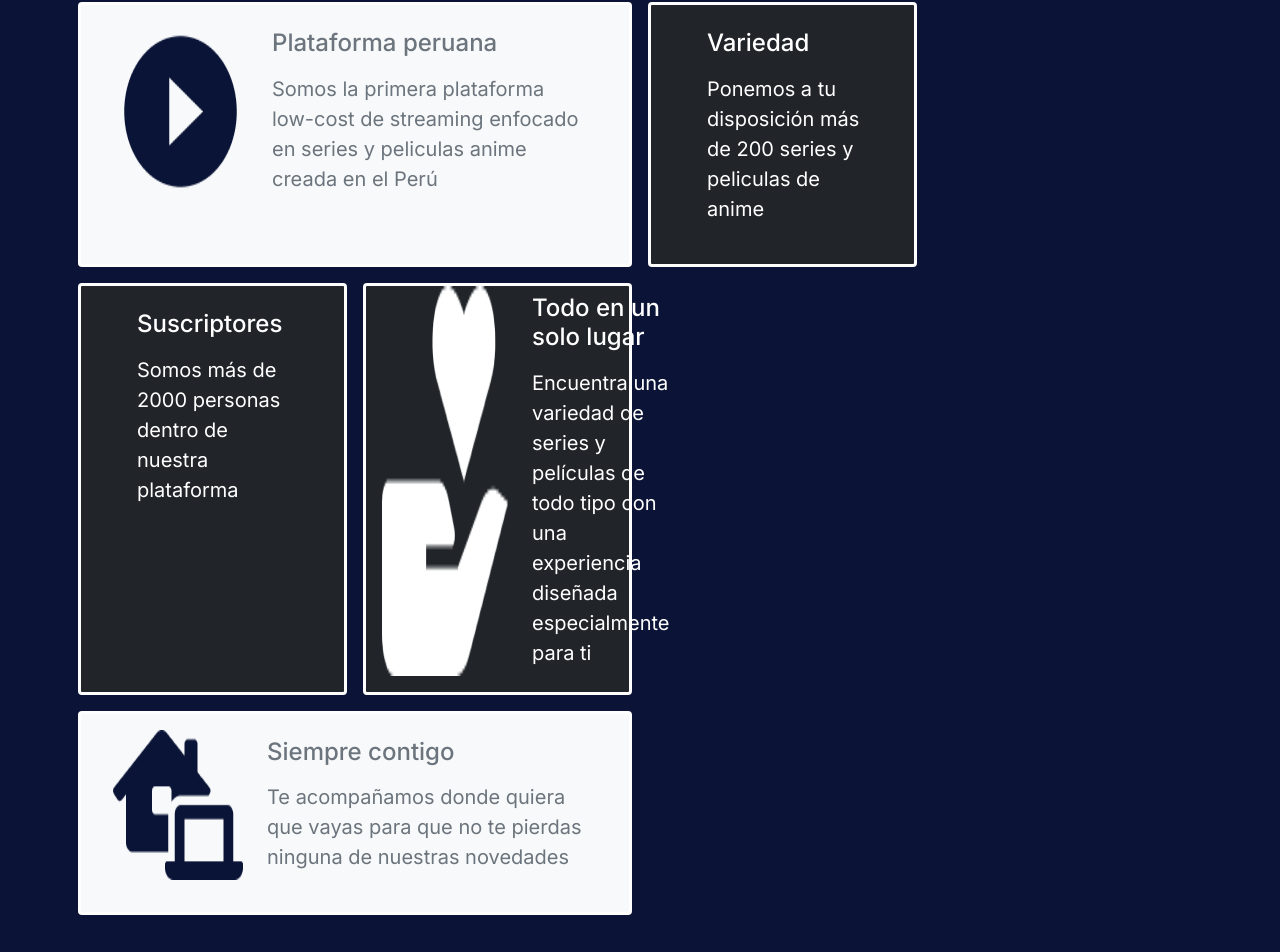
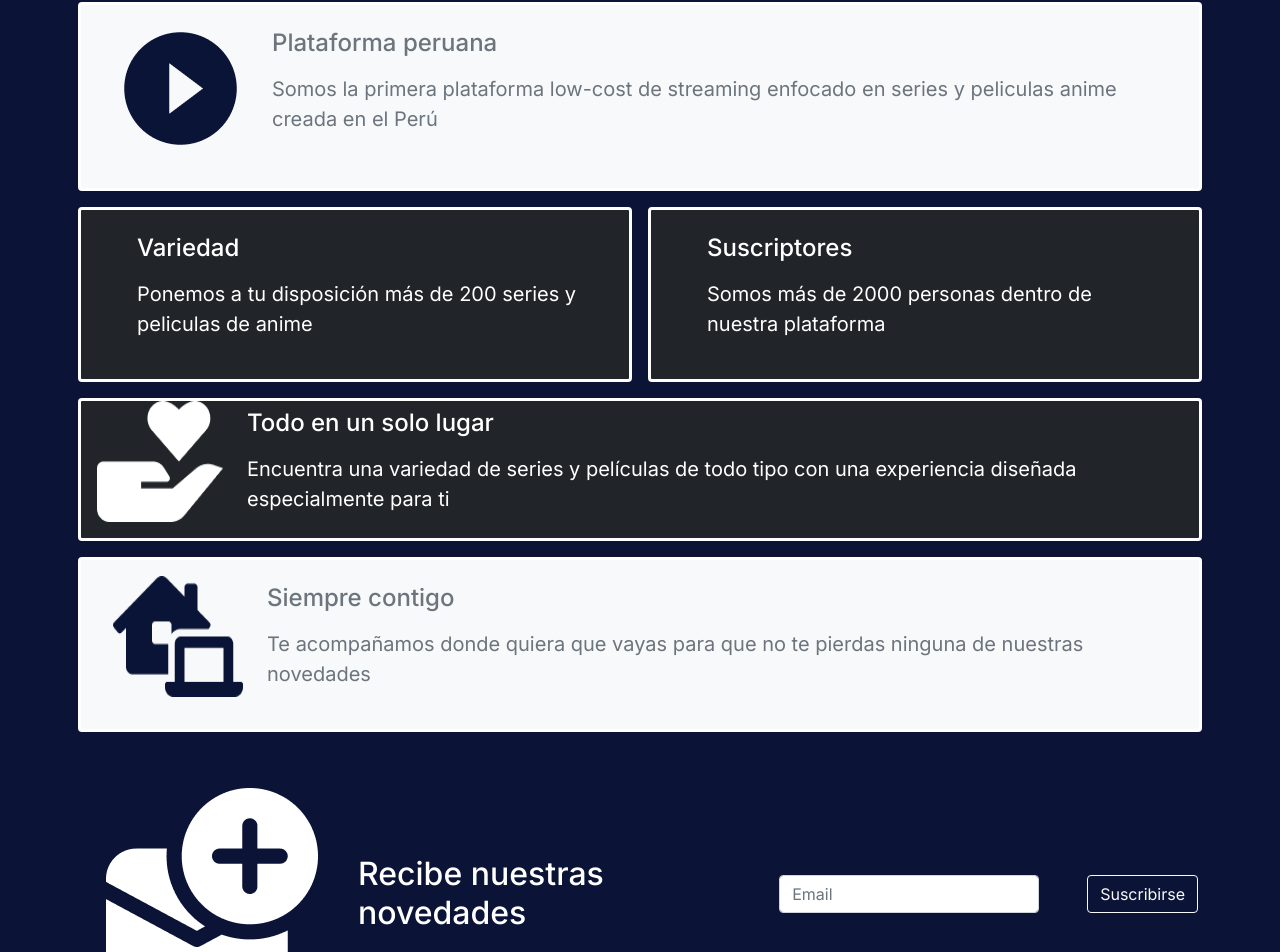
Before and after one commit to EstacionOtaku/Estacion-Otaku, a React (Create React App) app: page /nosotros in a window 1280 px wide. Shown: the part 1477-2429 px from the top of the page. Built offline with nearby package versions, Linux system fonts and the light colour scheme; no server answers; sample sign-in values are in the browser's storage.

Commit message:
Agregamos componente Form y Nosotroscars

```diff
--- /dev/null
+++ b/src/components/Cards/NosotrosCards.jsx
@@ -0,0 +1,98 @@
+import Home from "../../assets/Nosotros/home.png";
+import Love from "../../assets/Nosotros/love.png";
+import Play from "../../assets/Nosotros/play.png";
+
+const NosotrosCards = () => {
+  return (
+    <section class="container d-flex align-items-center justify-content-center alto-50 mt-5 ">
+      <div class="row d-flex ">
+        <div class="col-12  ">
+          <div class="row ">
+            <div class="col-12 col-lg-12 p-2">
+              <article class="card h-100 bg-light text-white border border-white  border border-3 ">
+                <div class="card-body">
+                  <div class="d-flex mb-3  ">
+                    <img src={Play} alt="play" />
+                    <div class="ps-3">
+                      <h4 class="m-0 p-2 h4  text-secondary">
+                        Plataforma peruana
+                      </h4>
+                      <p class="m-0 p-2 fs-5 text-secondary">
+                        Somos la primera plataforma low-cost de streaming
+                        enfocado en series y peliculas anime creada en el Perú
+                      </p>
+                    </div>
+                  </div>
+                </div>
+              </article>
+            </div>
+            <div class="col-12 col-lg-6 p-2">
+              <article class="card h-100 bg-dark text-white border border-white  border border-3">
+                <div class="card-body ">
+                  <div class="d-flex mb-3  ">
+                    <div class="ps-3">
+                      <h4 class="m-0 p-2 h4">Variedad</h4>
+                      <p class="m-0 p-2 fs-5">
+                        Ponemos a tu disposición más de 200 series y peliculas
+                        de anime
+                      </p>
+                    </div>
+                  </div>
+                </div>
+              </article>
+            </div>
+            <div class="col-12 col-lg-6 p-2">
+              <article class="card h-100 bg-dark text-white border border-white  border border-3">
+                <div class="card-body ">
+                  <div class="d-flex mb-3  ">
+                    <div class="ps-3">
+                      <h4 class="m-0 p-2 h4">Suscriptores</h4>
+                      <p class="m-0 p-2 fs-5">
+                        Somos más de 2000 personas dentro de nuestra plataforma
+                      </p>
+                    </div>
+                  </div>
+                </div>
+              </article>
+            </div>
+            <div class="col-12 col-lg-12 p-2">
+              <article class="card h-100 bg-dark text-white border border-white  border border-3 ">
+                <div class="d-flex mb-3  ">
+                  <img src={Love} alt="love" />
+                  <div class="ps-3 ">
+                    <h4 class="m-0 p-2 h4 ">Todo en un solo lugar</h4>
+                    <p class="m-0 p-2 fs-5">
+                      Encuentra una variedad de series y películas de todo tipo
+                      con una experiencia diseñada especialmente para ti
+                    </p>
+                  </div>
+                </div>
+              </article>
+            </div>
+
+            <div class="col-12 col-lg-12 p-2">
+              <article class="card h-100 bg-light text-white border border-white  border border-3">
+                <div class="card-body ">
+                  <div class="d-flex mb-3 ">
+                    <img src={Home} alt="home" />
+                    <div class="ps-3">
+                      <h4 class="m-0 p-2 h4 text-secondary ">
+                        Siempre contigo
+                      </h4>
+                      <p class="m-0 p-2 fs-5 text-secondary ">
+                        Te acompañamos donde quiera que vayas para que no te
+                        pierdas ninguna de nuestras novedades
+                      </p>
+                    </div>
+                  </div>
+                </div>
+              </article>
+            </div>
+          </div>
+        </div>
+      </div>
+    </section>
+  );
+};
+
+export default NosotrosCards;
--- /dev/null
+++ b/src/components/Form/FormNosotros.jsx
@@ -0,0 +1,34 @@
+import Email from "../../assets/Nosotros/email.png";
+const FormNosotros = () => {
+  return (
+    <form action="form-control">
+      <article class="container d-flex align-items-center  alto-50 text-white  mt-5 mb-5 ">
+        <img class="ms-4" src={Email} alt="mail" />
+        <div class="ps-3 me-5 ">
+          <h2 class="m-0 p-0 h2 ms-4 "> Recibe nuestras novedades </h2>
+        </div>
+        <div class="col-auto d-flex  ms-3">
+          <label for="form label" class="visually-hidden">
+            Correo:
+          </label>
+          <input
+            type="email"
+            class="form-control"
+            id="email"
+            placeholder="Email"
+          />
+        </div>
+        <div class="col-auto d-flex  ms-5">
+          <button
+            type="submit"
+            class="btn btn-outline-light btn-border-radius-mb"
+          >
+            Suscribirse
+          </button>
+        </div>
+      </article>
+    </form>
+  );
+};
+
+export default FormNosotros;
--- a/src/pages/Nosotros.js
+++ b/src/pages/Nosotros.js
@@ -2,12 +2,10 @@ import "../styles/scss/Nosotros.scss";
 import HeaderInicio from "../components/Header/HeaderInicio";
 import Portada from "../assets/Nosotros/portada.png";
 import Logo from "../assets/Nosotros/nk.png";
-import Home from "../assets/Nosotros/home.png";
-import Love from "../assets/Nosotros/love.png";
-import Play from "../assets/Nosotros/play.png";
-import Movie from "../assets/Nosotros/movie.png";
+
 import Footer from "../components/Footer/Footer";
-import Email from "../assets/Nosotros/email.png";
+import FormNosotros from "../components/Form/FormNosotros";
+import NosotrosCards from "../components/Cards/NosotrosCards";
 
 const Nosotros = () => {
   return (
@@ -27,123 +25,8 @@ const Nosotros = () => {
           </p>
         </div>
       </article>
-      <section class="container d-flex align-items-center justify-content-center alto-50 mt-5 ">
-        <div class="row">
-          <div class="col-12 col-lg-9 ">
-            <div class="row ">
-              <div class="col-12 col-lg-8 p-2">
-                <article class="card h-100 bg-light text-white border border-white  border border-3 ">
-                  <div class="card-body">
-                    <div class="d-flex mb-3  ">
-                      <img src={Play} alt="play" />
-                      <div class="ps-3">
-                        <h4 class="m-0 p-2 h4  text-secondary">
-                          Plataforma peruana
-                        </h4>
-                        <p class="m-0 p-2 fs-5 text-secondary">
-                          Somos la primera plataforma low-cost de streaming
-                          enfocado en series y peliculas anime creada en el Perú
-                        </p>
-                      </div>
-                    </div>
-                  </div>
-                </article>
-              </div>
-              <div class="col-12 col-lg-4 p-2">
-                <article class="card h-100 bg-dark text-white border border-white  border border-3">
-                  <div class="card-body ">
-                    <div class="d-flex mb-3  ">
-                      <div class="ps-3">
-                        <h4 class="m-0 p-2 h4">Variedad</h4>
-                        <p class="m-0 p-2 fs-5">
-                          Ponemos a tu disposición más de 200 series y peliculas
-                          de anime
-                        </p>
-                      </div>
-                    </div>
-                  </div>
-                </article>
-              </div>
-              <div class="col-12 col-lg-4 p-2">
-                <article class="card h-100 bg-dark text-white border border-white  border border-3">
-                  <div class="card-body ">
-                    <div class="d-flex mb-3  ">
-                      <div class="ps-3">
-                        <h4 class="m-0 p-2 h4">Suscriptores</h4>
-                        <p class="m-0 p-2 fs-5">
-                          Somos más de 2000 personas dentro de nuestra
-                          plataforma
-                        </p>
-                      </div>
-                    </div>
-                  </div>
-                </article>
-              </div>
-              <div class="col-12 col-lg-4 p-2">
-                <article class="card h-100 bg-dark text-white border border-white  border border-3 ">
-                  <div class="d-flex mb-3  ">
-                    <img src={Love} alt="love" />
-                    <div class="ps-3 ">
-                      <h4 class="m-0 p-2 h4 ">Todo en un solo lugar</h4>
-                      <p class="m-0 p-2 fs-5">
-                        Encuentra una variedad de series y películas de todo
-                        tipo con una experiencia diseñada especialmente para ti
-                      </p>
-                    </div>
-                  </div>
-                </article>
-              </div>
-
-              <div class="col-12 col-lg-8 p-2">
-                <article class="card h-100 bg-light text-white border border-white  border border-3">
-                  <div class="card-body ">
-                    <div class="d-flex mb-3 ">
-                      <img src={Home} alt="home" />
-                      <div class="ps-3">
-                        <h4 class="m-0 p-2 h4 text-secondary ">
-                          Siempre contigo
-                        </h4>
-                        <p class="m-0 p-2 fs-5 text-secondary ">
-                          Te acompañamos donde quiera que vayas para que no te
-                          pierdas ninguna de nuestras novedades
-                        </p>
-                      </div>
-                    </div>
-                  </div>
-                </article>
-              </div>
-            </div>
-          </div>
-        </div>
-      </section>
-      <form action="form-control">
-        <article class="container d-flex align-items-center  alto-50 text-white  mt-5 mb-5 ">
-          <img class="ms-4" src={Email} alt="mail" />
-          <div class="ps-3 me-5 ">
-            <h2 class="m-0 p-0 h2 ms-4 "> Recibe nuestras novedades </h2>
-          </div>
-
-          <div class="col-auto d-flex  ms-3">
-            <label for="form label" class="visually-hidden">
-              Correo:
-            </label>
-            <input
-              type="email"
-              class="form-control"
-              id="email"
-              placeholder="Email"
-            />
-          </div>
-          <div class="col-auto d-flex  ms-5">
-            <button
-              type="submit"
-              class="btn btn-outline-light btn-border-radius-mb"
-            >
-              Suscribirse
-            </button>
-          </div>
-        </article>
-      </form>
+      <NosotrosCards></NosotrosCards>
+      <FormNosotros></FormNosotros>
       <Footer></Footer>
     </>
   );
```
